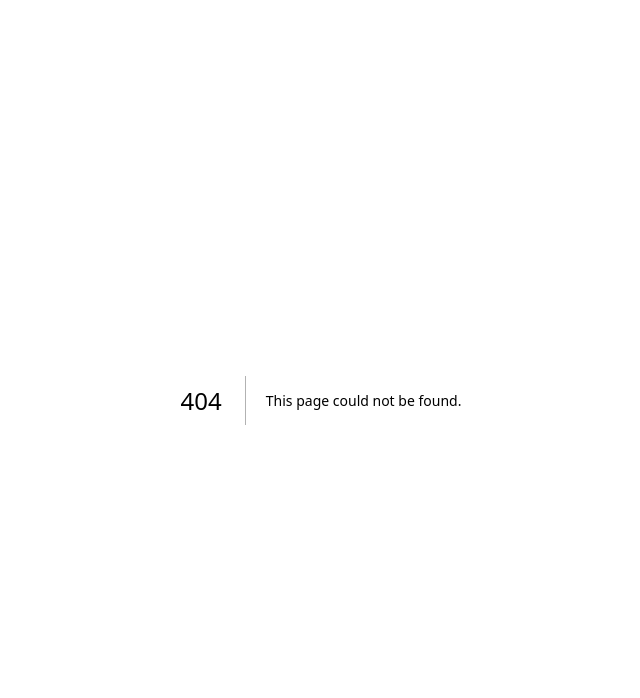
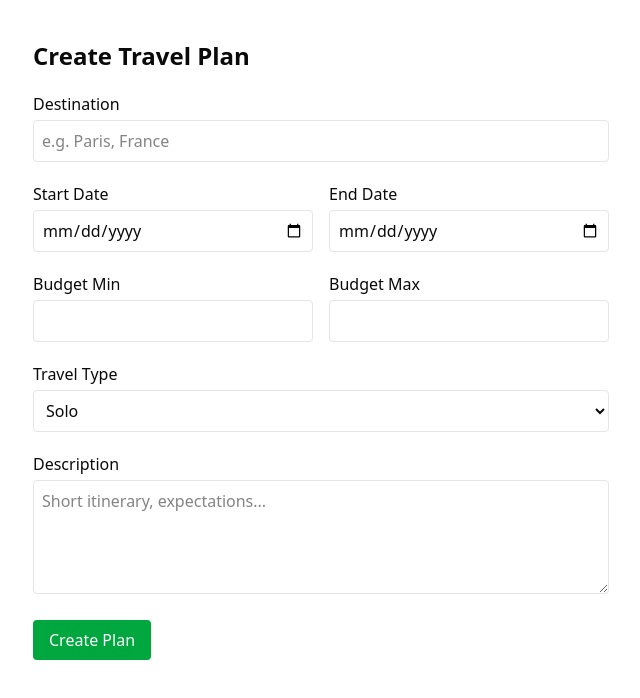
Before and after one commit to tanveer19/L2-B5-Assignment-8, a Next.js app: page /user/add-plan in a window 1280 px wide. Before the commit this address had no page. Shown: the top 698 px of the page, without its empty margins (319-959 px from the left). Built offline with nearby package versions, Linux system fonts and the light colour scheme.

Commit message:
add plan

```diff
--- a/src/app/(commonLayout)/find-buddy/page.tsx
+++ /dev/null
@@ -1,5 +0,0 @@
-const findBuddy = () => {
-  return <div>Find</div>;
-};
-
-export default findBuddy;
--- /dev/null
+++ b/src/app/(commonLayout)/plans/page.tsx
@@ -0,0 +1,5 @@
+const plans = () => {
+  return <div>Plans</div>;
+};
+
+export default plans;
--- /dev/null
+++ b/src/app/(dashboardLayout)/user/add-plan/page.tsx
@@ -0,0 +1,162 @@
+"use client";
+
+import { useState } from "react";
+import { useRouter } from "next/navigation";
+
+export default function AddTravelPlanPage() {
+  const router = useRouter();
+
+  const [destination, setDestination] = useState("");
+  const [startDate, setStartDate] = useState("");
+  const [endDate, setEndDate] = useState("");
+  const [budgetMin, setBudgetMin] = useState("");
+  const [budgetMax, setBudgetMax] = useState("");
+  const [travelType, setTravelType] = useState("Solo");
+  const [description, setDescription] = useState("");
+
+  const [loading, setLoading] = useState(false);
+  const [errMsg, setErrMsg] = useState("");
+
+  const handleSubmit = async (e: React.FormEvent) => {
+    e.preventDefault();
+    setLoading(true);
+    setErrMsg("");
+
+    try {
+      const res = await fetch(
+        `${process.env.NEXT_PUBLIC_API_URL}/api/travel-plans`,
+        {
+          method: "POST",
+          credentials: "include", // send cookies automatically
+          headers: {
+            "Content-Type": "application/json",
+          },
+          body: JSON.stringify({
+            destination,
+            startDate,
+            endDate,
+            budgetMin: Number(budgetMin),
+            budgetMax: Number(budgetMax),
+            travelType,
+            description,
+          }),
+        }
+      );
+
+      if (!res.ok) {
+        const error = await res.json();
+        setErrMsg(error?.message || "Failed to create travel plan");
+        setLoading(false);
+        return;
+      }
+
+      router.push("/travel-plans");
+      router.refresh();
+    } catch (error) {
+      setErrMsg("Something went wrong");
+      setLoading(false);
+    }
+  };
+
+  return (
+    <div className="max-w-xl mx-auto mt-10">
+      <h1 className="text-2xl font-semibold mb-5">Create Travel Plan</h1>
+
+      {errMsg && <p className="text-red-600 mb-3">{errMsg}</p>}
+
+      <form onSubmit={handleSubmit} className="space-y-5">
+        <div>
+          <label className="block mb-1">Destination</label>
+          <input
+            type="text"
+            placeholder="e.g. Paris, France"
+            className="border p-2 w-full rounded"
+            value={destination}
+            onChange={(e) => setDestination(e.target.value)}
+            required
+          />
+        </div>
+
+        <div className="grid grid-cols-2 gap-4">
+          <div>
+            <label className="block mb-1">Start Date</label>
+            <input
+              type="date"
+              className="border p-2 w-full rounded"
+              value={startDate}
+              onChange={(e) => setStartDate(e.target.value)}
+              required
+            />
+          </div>
+
+          <div>
+            <label className="block mb-1">End Date</label>
+            <input
+              type="date"
+              className="border p-2 w-full rounded"
+              value={endDate}
+              onChange={(e) => setEndDate(e.target.value)}
+              required
+            />
+          </div>
+        </div>
+
+        <div className="grid grid-cols-2 gap-4">
+          <div>
+            <label className="block mb-1">Budget Min</label>
+            <input
+              type="number"
+              className="border p-2 w-full rounded"
+              value={budgetMin}
+              onChange={(e) => setBudgetMin(e.target.value)}
+              required
+            />
+          </div>
+
+          <div>
+            <label className="block mb-1">Budget Max</label>
+            <input
+              type="number"
+              className="border p-2 w-full rounded"
+              value={budgetMax}
+              onChange={(e) => setBudgetMax(e.target.value)}
+              required
+            />
+          </div>
+        </div>
+
+        <div>
+          <label className="block mb-1">Travel Type</label>
+          <select
+            className="border p-2 w-full rounded"
+            value={travelType}
+            onChange={(e) => setTravelType(e.target.value)}
+          >
+            <option value="Solo">Solo</option>
+            <option value="Family">Family</option>
+            <option value="Friends">Friends</option>
+          </select>
+        </div>
+
+        <div>
+          <label className="block mb-1">Description</label>
+          <textarea
+            className="border p-2 w-full rounded"
+            rows={4}
+            placeholder="Short itinerary, expectations..."
+            value={description}
+            onChange={(e) => setDescription(e.target.value)}
+            required
+          />
+        </div>
+
+        <button
+          disabled={loading}
+          className="bg-green-600 text-white py-2 px-4 rounded disabled:opacity-50"
+        >
+          {loading ? "Creating..." : "Create Plan"}
+        </button>
+      </form>
+    </div>
+  );
+}
--- /dev/null
+++ b/src/app/(dashboardLayout)/user/my-plans/page.tsx
@@ -0,0 +1,5 @@
+const MyPlans = () => {
+  return <div>Plans</div>;
+};
+
+export default MyPlans;
--- a/src/app/(dashboardLayout)/user/travel-plans/page.tsx
+++ /dev/null
@@ -1,5 +0,0 @@
-const TravelPlans = () => {
-  return <div>TravelPlans</div>;
-};
-
-export default TravelPlans;
--- a/src/components/shared/PublicNavbar.tsx
+++ b/src/components/shared/PublicNavbar.tsx
@@ -36,8 +36,11 @@ export default function Navbar() {
     if (!user) {
       return (
         <>
-          <Link href="/explore" className={linkClass} onClick={closeMenu}>
+          <Link href="/travelers" className={linkClass} onClick={closeMenu}>
             Explore Travelers
+          </Link>
+          <Link href="/plans" className={linkClass} onClick={closeMenu}>
+            Explore Travel Plans
           </Link>
           <Link href="/find-buddy" className={linkClass} onClick={closeMenu}>
             Find Travel Buddy
@@ -74,15 +77,17 @@ export default function Navbar() {
     // Regular User
     return (
       <>
-        <Link href="/explore" className={linkClass} onClick={closeMenu}>
+        <Link href="/travelers" className={linkClass} onClick={closeMenu}>
           Explore Travelers
         </Link>
-        <Link
-          href="user/travel-plans"
-          className={linkClass}
-          onClick={closeMenu}
-        >
-          My Travel Plans
+        <Link href="/plans" className={linkClass} onClick={closeMenu}>
+          Explore Travel Plans
+        </Link>
+        <Link href="/user/my-plans" className={linkClass} onClick={closeMenu}>
+          My Plans
+        </Link>
+        <Link href="/user/add-plan" className={linkClass} onClick={closeMenu}>
+          Add Plan
         </Link>
       </>
     );
```
Also changed, not shown: src/app/(commonLayout)/travelers/page.tsx (renamed from src/app/(commonLayout)/explore/page.tsx).
